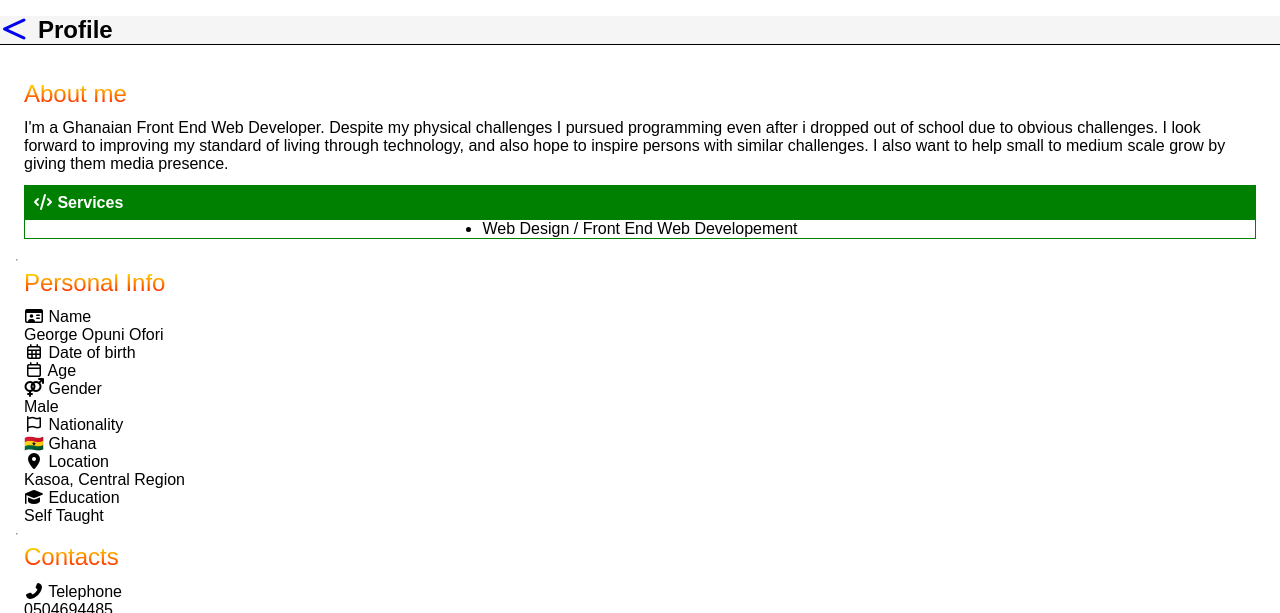
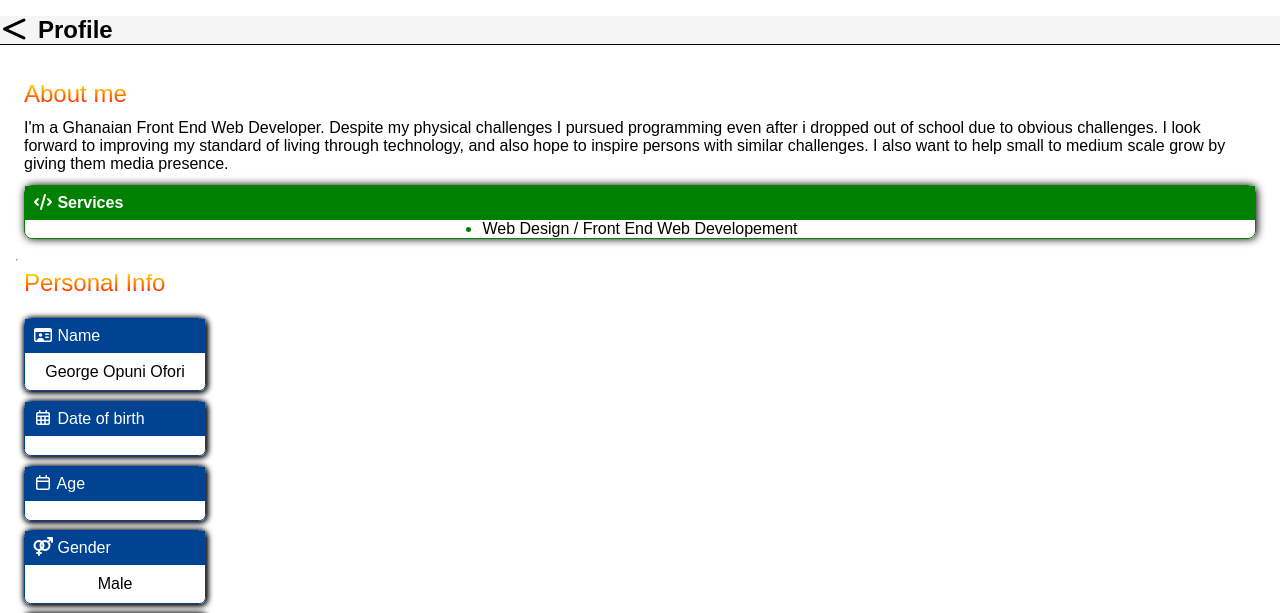
Before and after one commit to George200512/george-ofori.com, a plain HTML site: page profile.html in a window 1280 px wide. Shown: the part 80-693 px from the top of the page. Drawn offline with Linux system fonts and the light colour scheme.

Commit message:
Nov 5,2025

```diff
--- a/profile.html
+++ b/profile.html
@@ -5,7 +5,7 @@
   <meta http-equiv="CONTENT-TYPE" content="text/html; charset=UTF-8">
   <meta name="viewport" content='width=device-width, initial-scale=1'>
   <meta name="author" content='Ofori George' />
-  <meta name="description" content="Describe abilities and my profiency levels" />
+  <meta name="description" content="Get to know me" />
   <meta name='revised' content='Oct 10, 2025' />
   <link rel="stylesheet" href="styles/all.min.css" />
   <link rel="stylesheet" href="styles/style.css"/>
@@ -14,6 +14,7 @@
   <title>Street Python-Profile</title>
   <script src='scripts/jquery-3.7.1.min.js'></script>
   <script src='scripts/index.js' defer='true'></script>
+  <script src="scripts/profile.js" defer="true"></script>
 </head>
 <body>
   <!-- Header Container -->
--- /dev/null
+++ b/scripts/profile.js
@@ -0,0 +1,17 @@
+$(document).ready(
+function (event) {
+			const CURRENT_DATE = Date(), BIRTHDATE = Date("2005-12-25");
+		let getAge = () => {
+				age = BIRTHDATE.getFullYear() - CURRENT_DATE.getFullYear();
+				if (CURRENT_DATE.getMonth() >= BIRTHDATE.getMonth()){
+						age += 1;
+				}
+				return age;
+		}
+		$('#age').ready(
+		function (event) {
+				$(this).text(`{getAge()}`);
+		}
+		);
+}
+);
--- a/styles/profile.css
+++ b/styles/profile.css
@@ -48,6 +48,8 @@
   align-items: center;
   margin: 1.5vh 0;
   font-size: 2vh;
+  border-radius: 0.5rem;
+  box-shadow: 0.07rem 0 0.5rem;
 }
 
 .service-heading{
@@ -58,3 +60,77 @@
   width: 100%;
   padding: 0.5rem;
 }
+
+.service-heading ul{
+  margin: 1rem 0;
+  padding: 0.5rem;
+}
+
+.personal-info{
+  display: flex;
+  flex-direction: column;
+  justify-content: space-between;
+  gap: 0.6rem;
+}
+
+.p-item{
+  display: inline-flex;
+  flex-direction: column;
+  justify-content: center;
+  align-items: center;
+  border: 0.07rem solid rgba(0, 64, 147, 1.0);
+  border-radius: 0.4rem;
+  box-shadow: 0.05rem 0.05rem 0.4rem, 0.05rem 0.05rem 0.4rem;
+  font-size: 2vh;
+}
+
+.p-item-heading{
+  background: rgba(0, 67, 147, 1.0);
+  color: white;
+  padding: 0.5rem;
+  width: 100%;
+}
+
+.p-item-content{
+  padding: 0.6rem;
+}
+
+li::marker{
+  color: green;
+}
+
+.contact-item{
+  display: flex;
+  flex-direction: column;
+  justify-content: center;
+  align-items: center;
+  background-color: rgba(117, 18, 35);
+  border-radius: 0.4rem;
+  border: 0.07rem solid rgba(117, 18, 35);
+}
+
+.contacts{
+  display: flex;
+  flex-direction: column;
+  justify-content: space-between;
+  align-items: flex-start;
+  gap: 0.6rem;
+  font-size: 2vh;
+}
+
+.contact-item-heading{
+  color: white;
+  padding: 0.5rem;
+}
+
+.contact-item-content{
+  padding: 0.7rem;
+  border-top-left-radius: 0.4rem;
+  background: white;
+}
+
+a:link, a:visited, a:active, a:hover{
+  color: black;
+  text-decoration: none;
+  cursor: pointer;
+}
```
